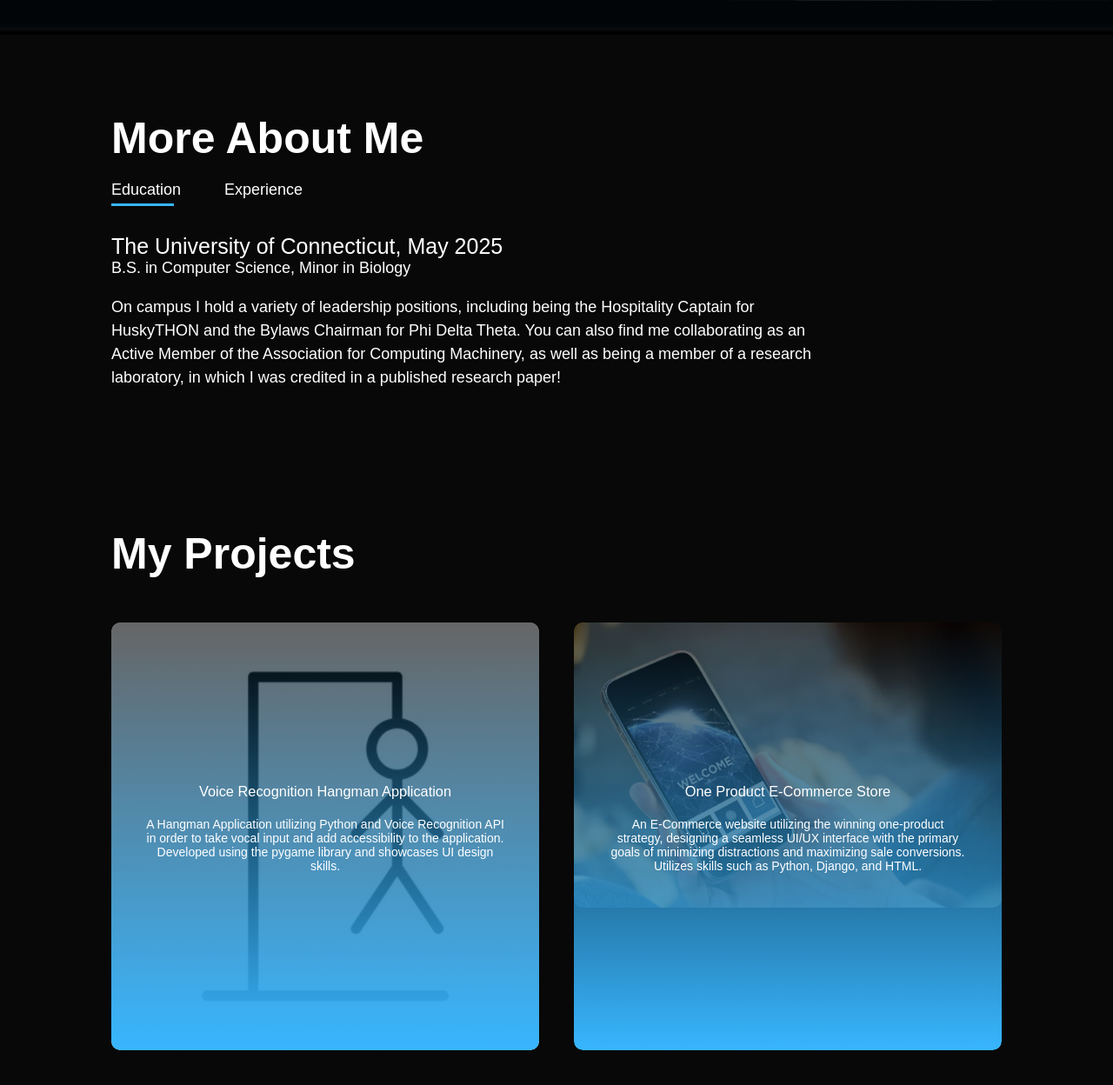
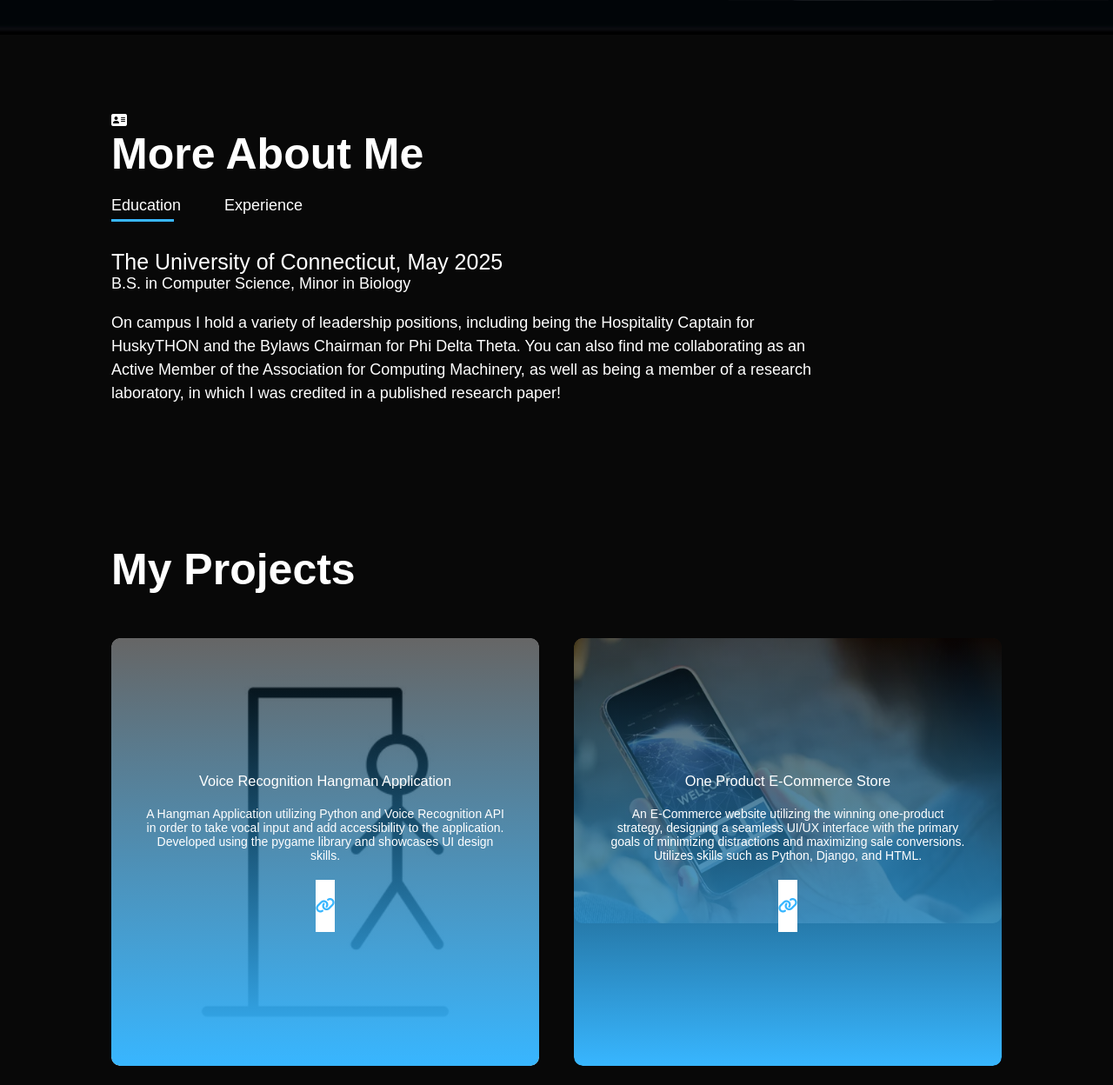
Before and after one commit to tomkuriakose/Personal-Portfolio, a plain HTML site: page index.html in a window 1280 px wide. Shown: the part 760-2008 px from the top of the page at 87% size. Drawn offline with Linux system fonts and the light colour scheme.

Commit message:
Added ? for favicon to work and added line for about me logo and awesome icons in head

```diff
--- a/index.html
+++ b/index.html
@@ -2,11 +2,12 @@
 <html lang="en">
 <head>
     <meta charset="UTF-8">
-    <meta http-equiv="X-UA-Compatible" content="IE-edge">
+    <meta http-equiv="X-UA-Compatible" content="IE=edge">
     <meta name="viewport" content="width=device-width, initial-scale=1.0">
     <title>Tom's Portfolio</title>
     <link rel="stylesheet" href="style.css">
-    <link rel="icon" type="image/x-icon" href="/images/Tom.png"> <!---FAVICON-->
+    <link rel="stylesheet" href="https://cdnjs.cloudflare.com/ajax/libs/font-awesome/6.5.1/css/all.min.css" integrity="sha512-DTOQO9RWCH3ppGqcWaEA1BIZOC6xxalwEsw9c2QQeAIftl+Vegovlnee1c9QX4TctnWMn13TZye+giMm8e2LwA==" crossorigin="anonymous" referrerpolicy="no-referrer" />
+    <link rel="icon" type="image/x-icon" href="/images/Tom.png?"> <!---FAVICON-->
 </head>
 <body>
 <!---HEADER-->
@@ -41,6 +42,7 @@
     <div class="container">
         <div class="row">
             <div class="about-col">
+                <i class="fa-solid fa-address-card icon"></i>
                 <h1 class="subtitle">More About Me</h1>
                 <div class="tab-titles">
                     <p class="tab-links active-link" onclick="opentab('Education')">Education</p>
```
